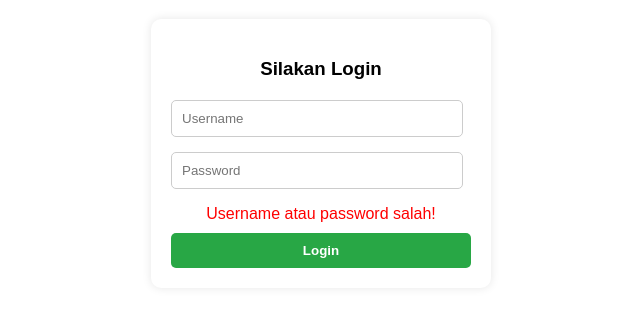
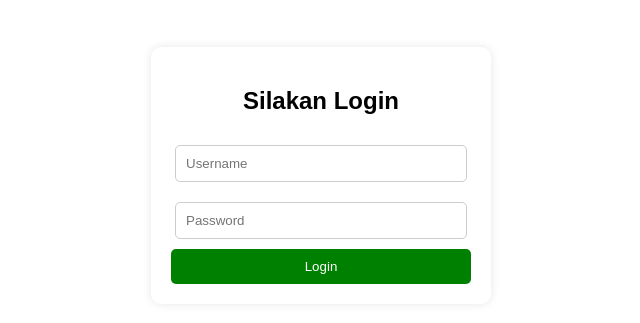
Before and after one commit to rajaaljabbar/phinconpicture, a plain HTML site: page index.html in a window 1280 px wide. Both pictures are taken after a click on the button "Login". Shown: the part 101-424 px from the top of the page, without its empty margins (319-959 px from the left). Drawn offline with Linux system fonts and the light colour scheme.

Commit message:
Mengubah form login dan menambahkan encode user password

```diff
--- a/index.html
+++ b/index.html
@@ -3,7 +3,7 @@
   <head>
     <meta charset="UTF-8" />
     <meta name="viewport" content="width=device-width, initial-scale=1.0" />
-    <title>Galeri Foto</title>
+    <title>Galeri Aset Phincon</title>
     <style>
       body {
         font-family: Arial, sans-serif;
@@ -20,9 +20,35 @@
         box-shadow: 0 0 10px rgba(0, 0, 0, 0.1);
         border-radius: 10px;
       }
-      .nav {
-        margin: 20px;
-        display: none;
+      .login-box {
+        max-width: 300px;
+        margin: 50px auto;
+        padding: 20px;
+        background: white;
+        box-shadow: 0 0 10px rgba(0, 0, 0, 0.1);
+        border-radius: 10px;
+      }
+      .login-box h2 {
+        margin-bottom: 20px;
+      }
+      .login-box input {
+        width: 90%;
+        padding: 10px;
+        margin: 10px 0;
+        border: 1px solid #ccc;
+        border-radius: 5px;
+      }
+      .login-box button {
+        width: 100%;
+        padding: 10px;
+        background: green;
+        color: white;
+        border: none;
+        border-radius: 5px;
+        cursor: pointer;
+      }
+      .login-box button:hover {
+        background: darkgreen;
       }
       .nav a {
         display: block;
@@ -38,132 +64,58 @@
       .nav a:hover {
         background-color: #0056b3;
       }
-      .login-box {
-        max-width: 300px;
-        margin: 20px auto;
-        padding: 20px;
-        background: white;
-        box-shadow: 0 0 10px rgba(0, 0, 0, 0.1);
-        border-radius: 10px;
-        text-align: left;
-      }
-      .login-box h3 {
-        text-align: center;
-        margin-bottom: 20px;
-      }
-      input {
-        width: 90%;
-        padding: 10px;
-        margin-bottom: 15px;
-        border: 1px solid #ccc;
-        border-radius: 5px;
-        display: block;
-      }
-      .login-btn,
-      .logout-btn {
-        width: 100%;
-        padding: 10px;
-        color: white;
-        border: none;
-        border-radius: 5px;
-        font-weight: bold;
-        cursor: pointer;
-      }
-      .login-btn {
-        background-color: #28a745;
-      }
-      .login-btn:hover {
-        background-color: #218838;
-      }
-      .logout-btn {
-        background-color: #dc3545;
-        margin-top: 20px;
-      }
-      .logout-btn:hover {
-        background-color: #c82333;
-      }
-      .error {
-        color: red;
-        display: none;
-        text-align: center;
-        margin-bottom: 10px;
-      }
     </style>
   </head>
   <body>
     <div class="container">
       <h1>Galeri Aset Phincon</h1>
-
-      <!-- Login Form -->
-      <div class="login-box" id="login-box">
-        <h3>Silakan Login</h3>
-        <input
-          type="text"
-          id="username"
-          placeholder="Username"
-          required
-          autocomplete="off"
-        />
-        <input
-          type="password"
-          id="password"
-          placeholder="Password"
-          required
-          autocomplete="off"
-        />
-        <p class="error" id="error-message">Username atau password salah!</p>
-        <button class="login-btn" onclick="login()">Login</button>
+      <div id="loginBox" class="login-box">
+        <h2>Silakan Login</h2>
+        <input type="text" id="username" placeholder="Username" />
+        <input type="password" id="password" placeholder="Password" />
+        <button onclick="login()">Login</button>
       </div>
-
-      <!-- Navigasi Galeri & Logout Button -->
-      <div class="nav" id="gallery-nav">
+      <div id="gallery" style="display: none">
         <p>Pilih salah satu galeri berikut:</p>
-        <a href="Kokas.zip">Kokas Galeri</a>
-        <a href="Batavia.zip">Batavia Galeri</a>
-        <a href="Gancit.zip">Gancit Galeri</a>
-        <button class="logout-btn" onclick="logout()">Logout</button>
+        <div class="nav">
+          <a href="Kokas.zip">Kokas Galeri</a>
+          <a href="Batavia.zip">Batavia Galeri</a>
+          <a href="Gancit.zip">Gancit Galeri</a>
+        </div>
+        <button onclick="logout()">Logout</button>
       </div>
     </div>
-
     <script>
-      // Cek apakah user sudah login sebelumnya
-      window.onload = function () {
-        if (sessionStorage.getItem("loggedIn") === "true") {
-          showGallery();
-        } else {
-          logout(); // Hapus cache login jika ada
-        }
-      };
+      const encodedUsername = "UGhpbmNvbg==";
+      const encodedPassword = "R0EyMDI1";
 
       function login() {
-        var username = document.getElementById("username").value;
-        var password = document.getElementById("password").value;
+        const userInput = btoa(document.getElementById("username").value);
+        const passInput = btoa(document.getElementById("password").value);
 
-        if (username === "Phincon" && password === "GA2025") {
-          sessionStorage.setItem("loggedIn", "true");
-          showGallery();
+        if (userInput === encodedUsername && passInput === encodedPassword) {
+          sessionStorage.setItem("loggedIn", true);
+          document.getElementById("loginBox").style.display = "none";
+          document.getElementById("gallery").style.display = "block";
         } else {
-          document.getElementById("error-message").style.display = "block";
+          alert("Username atau Password salah");
         }
       }
 
       function logout() {
         sessionStorage.removeItem("loggedIn");
-        document.getElementById("gallery-nav").style.display = "none";
-        document.getElementById("login-box").style.display = "block";
-
-        // Hapus cache input username & password
+        document.getElementById("gallery").style.display = "none";
+        document.getElementById("loginBox").style.display = "block";
         document.getElementById("username").value = "";
         document.getElementById("password").value = "";
-
-        // Sembunyikan pesan error jika ada
-        document.getElementById("error-message").style.display = "none";
       }
 
-      function showGallery() {
-        document.getElementById("login-box").style.display = "none";
-        document.getElementById("gallery-nav").style.display = "block";
-      }
+      window.onload = function () {
+        if (sessionStorage.getItem("loggedIn")) {
+          document.getElementById("loginBox").style.display = "none";
+          document.getElementById("gallery").style.display = "block";
+        }
+      };
     </script>
   </body>
 </html>
```
